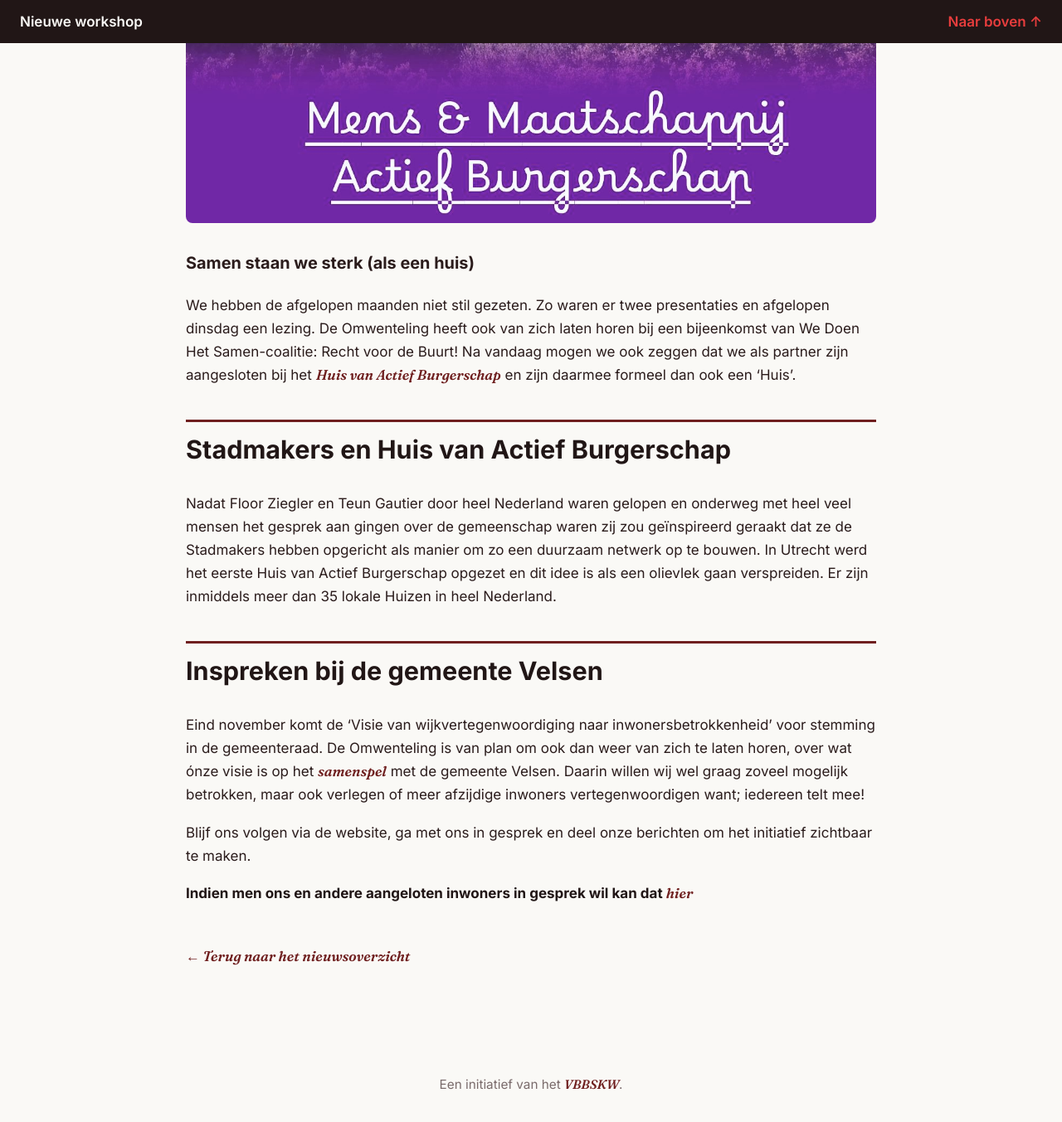
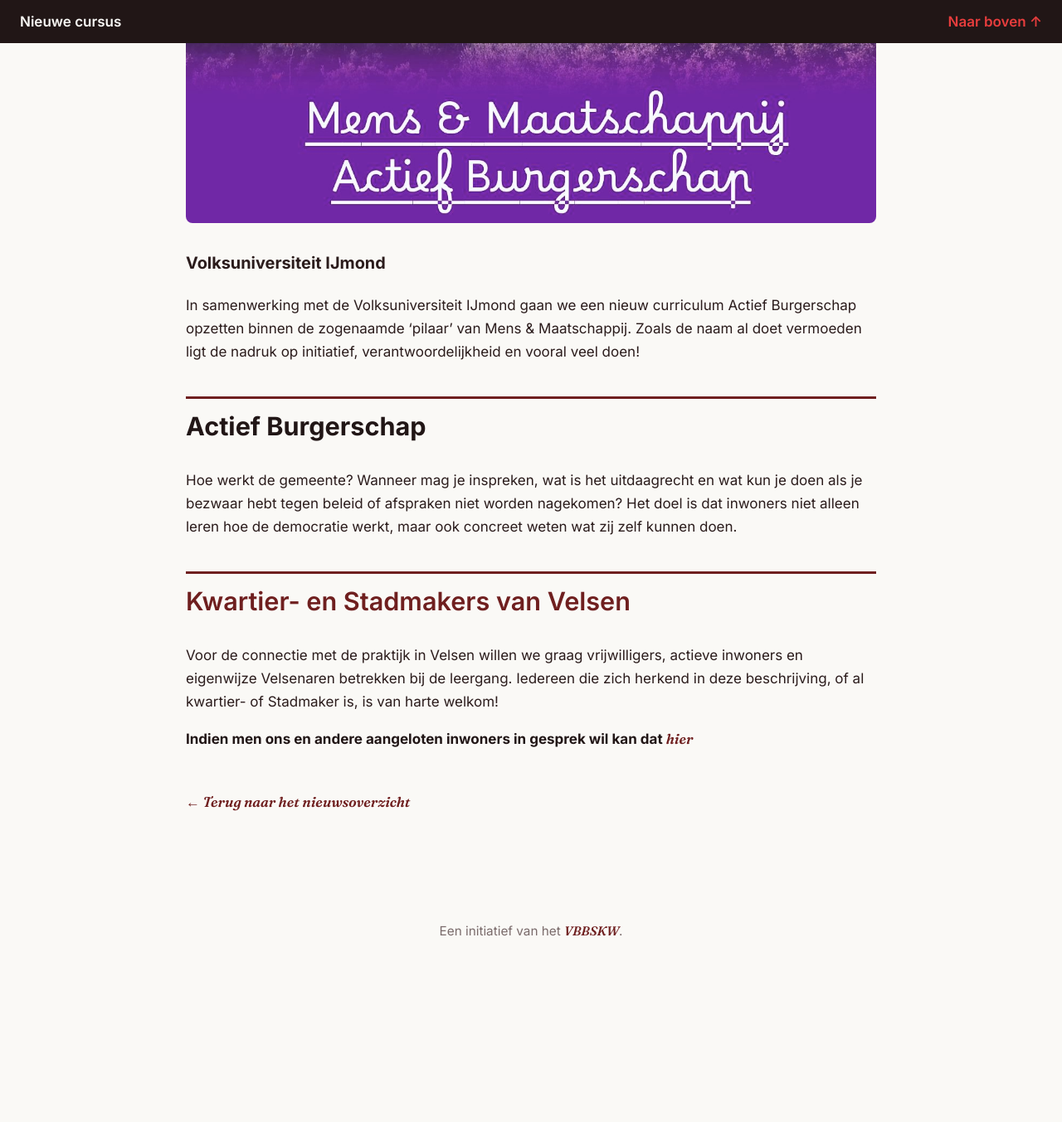
Before and after one commit to Klikblitser/Omwenteling, a Jekyll site: the page built from _posts/2026-11-10-Nieuwe-Workshop.md, in a window 1280 px wide and 1400 px high, scrolled down 867 px. Shown: the top 1353 px of the window at 83% size. Built offline with Jekyll 4.4.1, drawn with Linux system fonts in a browser that asks for light colours; after the commit the page ends 2081 px from its top, so only the background shows below that; some of the changed text lies outside the part shown.

Commit message:
nieuwste post

```diff
--- a/_posts/2026-11-10-Nieuwe-Workshop.md
+++ b/_posts/2026-11-10-Nieuwe-Workshop.md
@@ -1,22 +1,20 @@
 ---
 layout: post
-title: "Nieuwe workshop"
+title: "Nieuwe cursus"
 date: 2026-11-10
 thumbnail: /assets/images/actiefburgerschap.jpg
 ---
 
-# Samen staan we sterk (als een huis)
+# Volksuniversiteit IJmond
 
-We hebben de afgelopen maanden niet stil gezeten. Zo waren er twee presentaties en afgelopen dinsdag een lezing. De Omwenteling heeft ook van zich laten horen bij een bijeenkomst van We Doen Het Samen-coalitie: Recht voor de Buurt! Na vandaag mogen we ook zeggen dat we als partner zijn aangesloten bij het [Huis van Actief Burgerschap](https://huisvanactiefburgerschap.nl/lokalehuizen/) en zijn daarmee formeel dan ook een 'Huis'.
+In samenwerking met de Volksuniversiteit IJmond gaan we een nieuw curriculum Actief Burgerschap opzetten binnen de zogenaamde 'pilaar' van Mens & Maatschappij. Zoals de naam al doet vermoeden ligt de nadruk op initiatief, verantwoordelijkheid en vooral veel doen!
 
-## Stadmakers en Huis van Actief Burgerschap
+## Actief Burgerschap
 
-Nadat Floor Ziegler en Teun Gautier door heel Nederland waren gelopen en onderweg met heel veel mensen het gesprek aan gingen over de gemeenschap waren zij zou geïnspireerd geraakt dat ze de Stadmakers hebben opgericht als manier om zo een duurzaam netwerk op te bouwen. In Utrecht werd het eerste Huis van Actief Burgerschap opgezet en dit idee is als een olievlek gaan verspreiden. Er zijn inmiddels meer dan 35 lokale Huizen in heel Nederland.
+Hoe werkt de gemeente? Wanneer mag je inspreken, wat is het uitdaagrecht en wat kun je doen als je bezwaar hebt tegen beleid of afspraken niet worden nagekomen? Het doel is dat inwoners niet alleen leren hoe de democratie werkt, maar ook concreet weten wat zij zelf kunnen doen.
 
-## Inspreken bij de gemeente Velsen
+## [Kwartier- en Stadmakers van Velsen](https://omwenteling.com/nieuws/2026/10/14/Samen-staan-we-sterk/)
 
-Eind november komt de 'Visie van wijkvertegenwoordiging naar inwonersbetrokkenheid' voor stemming in de gemeenteraad. De Omwenteling is van plan om ook dan weer van zich te laten horen, over wat ónze visie is op het [samenspel](https://www.samenspelvelsen.nl/) met de gemeente Velsen. Daarin willen wij wel graag zoveel mogelijk betrokken, maar ook verlegen of meer afzijdige inwoners vertegenwoordigen want; iedereen telt mee!
-
-Blijf ons volgen via de website, ga met ons in gesprek en deel onze berichten om het initiatief zichtbaar te maken.
+Voor de connectie met de praktijk in Velsen willen we graag vrijwilligers, actieve inwoners en eigenwijze Velsenaren betrekken bij de leergang. Iedereen die zich herkend in deze beschrijving, of al kwartier- of Stadmaker is, is van harte welkom!
 
 **Indien men ons en andere aangeloten inwoners in gesprek wil kan dat [hier](https://signal.group/#CjQKIFAEulSj-Gr2xEi_qXG-qk6NKbBL5hIRIarE7AoksKITEhBSjWzntnkDXcDCFyg_DDpK)**
```
